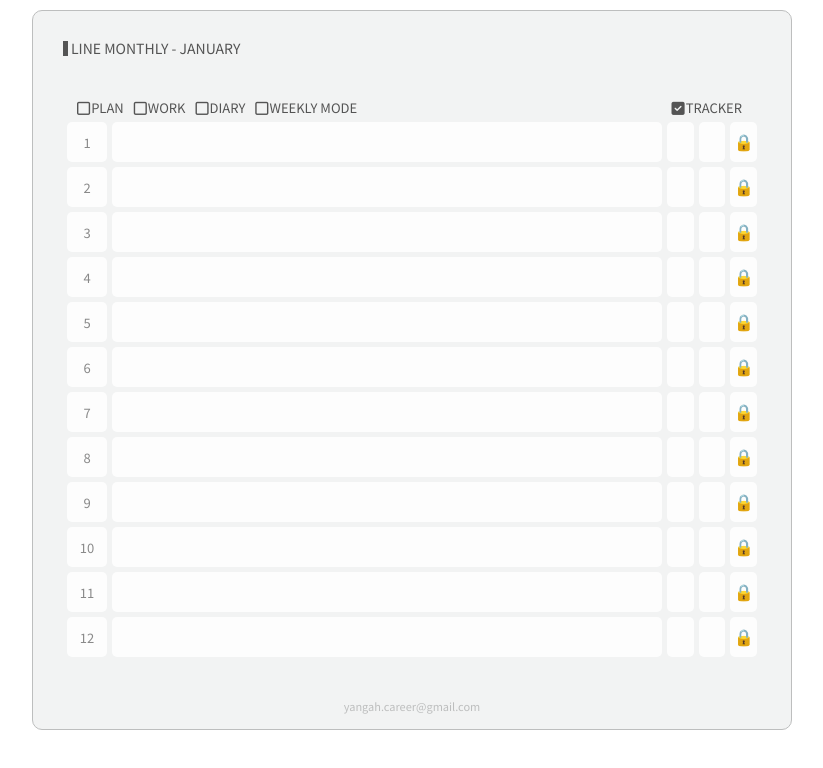
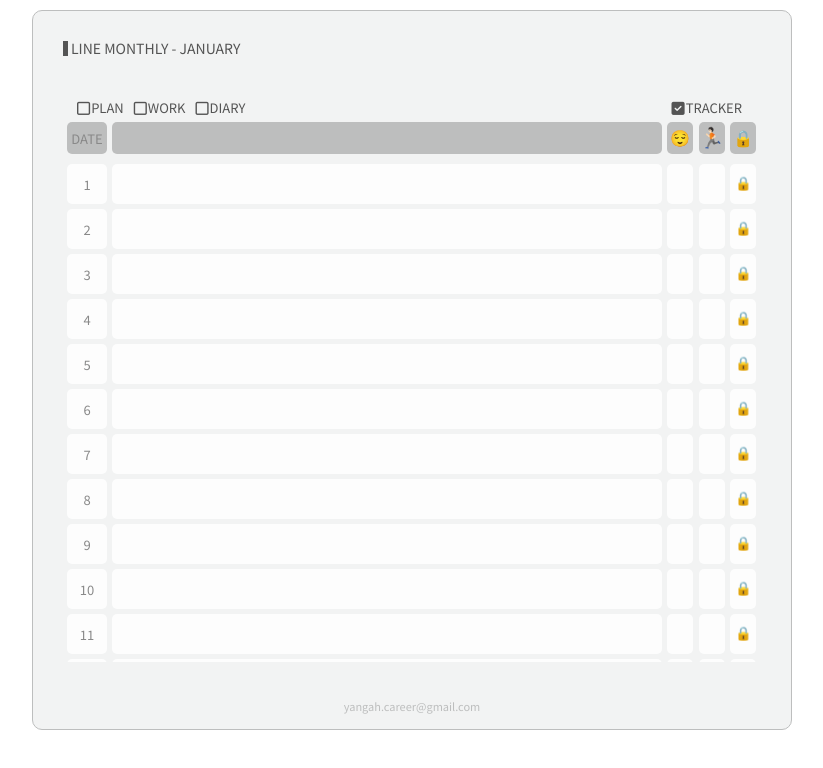
Before and after one commit to Yang-ah/my_first_diary, a React (Create React App) app: page /schedule in a window 1280 px wide. Shown: the top 768 px of the page, without its empty margins (228-1051 px from the left). Built offline with nearby package versions, Linux system fonts and the light colour scheme.

Commit message:
added header of table in line-monthly

```diff
--- a/src/screens/Monthly-Schedule.tsx
+++ b/src/screens/Monthly-Schedule.tsx
@@ -51,6 +51,7 @@ const CheckBox = styled.div`
     margin-left: 10px;
   }
   label {
+    cursor: pointer;
     display: flex;
     align-items: center;
   }
@@ -78,11 +79,21 @@ const SectionLineWithoutTracker = styled(SectionLine)`
   grid-template-columns: 40px 1fr 27px;
 `;
 
+const TableHeader = styled(SectionLine)`
+  height: 32px;
+  margin-bottom: 10px;
+  div:first-child,
+  div:nth-child(2),
+  div > div {
+    background-color: ${(props) => props.theme.fourthColor};
+  }
+`;
+
 const DateBox = styled.div`
   border-radius: 5px;
   display: flex;
+  align-items: center;
   justify-content: center;
-  align-items: center;
   font-size: 13px;
   background-color: rgba(255, 255, 255, 0.8);
   color: ${(props) => props.theme.thirdColor};
@@ -99,13 +110,20 @@ const SectionSide = styled.div`
   grid-template-columns: repeat(3, 1fr);
 `;
 
-const SideBox = styled.div`
+const SideBox = styled.input`
+  width: 26px;
   border-radius: 5px;
   background-color: rgba(255, 255, 255, 0.8);
   display: flex;
   align-items: center;
   justify-content: center;
   padding-bottom: 3px;
+  border: none;
+  outline: none;
+`;
+
+const LockBox = styled(SideBox)`
+  cursor: pointer;
 `;
 
 const LineHeader = styled(Header)`
@@ -150,13 +168,6 @@ function MonthlySchedule() {
                 DIARY
               </label>
             </div>
-            <div>
-              <input id="weekly-mode" type="checkbox" />
-              <label htmlFor="weekly-mode">
-                <i className="fa-regular fa-square"></i>
-                WEEKLY MODE
-              </label>
-            </div>
           </CheckBox>
           <CheckBox>
             <div>
@@ -166,7 +177,7 @@ function MonthlySchedule() {
                   <i className="fa-solid fa-square-check"></i>
                 ) : (
                   <i className="fa-regular fa-square"></i>
-                )}{" "}
+                )}
                 TRACKER
               </label>
             </div>
@@ -175,6 +186,17 @@ function MonthlySchedule() {
 
         {onTracker ? (
           <SectionTable>
+            <TableHeader>
+              <DateBox>DATE</DateBox>
+              <MainBox></MainBox>
+              <SectionSide>
+                <SideBox as="div">😌</SideBox>
+                <SideBox as="div" style={{ fontSize: "20px" }}>
+                  🏃🏻
+                </SideBox>
+                <SideBox as="div">🔒</SideBox>
+              </SectionSide>
+            </TableHeader>
             {thisDates.map((date: Date) => (
               <SectionLine
                 key={`${date.toLocaleString("en-US", {
@@ -184,15 +206,22 @@ function MonthlySchedule() {
                 <DateBox>{date.getDate()}</DateBox>
                 <MainBox></MainBox>
                 <SectionSide>
-                  <SideBox></SideBox>
-                  <SideBox></SideBox>
-                  <SideBox>🔒</SideBox>
+                  <SideBox />
+                  <SideBox />
+                  <LockBox as="button">🔒</LockBox>
                 </SectionSide>
               </SectionLine>
             ))}
           </SectionTable>
         ) : (
           <SectionTable>
+            <TableHeader style={{ gridTemplateColumns: "40px 1fr 27px" }}>
+              <DateBox>DATE</DateBox>
+              <MainBox></MainBox>
+              <SectionSide>
+                <SideBox as="div">🔒</SideBox>
+              </SectionSide>
+            </TableHeader>
             {thisDates.map((date: Date) => (
               <SectionLineWithoutTracker
                 key={`${date.toLocaleString("en-US", {
@@ -201,7 +230,7 @@ function MonthlySchedule() {
               >
                 <DateBox>{date.getDate()}</DateBox>
                 <MainBox></MainBox>
-                <SideBox>🔒</SideBox>
+                <LockBox as="button">🔒</LockBox>
               </SectionLineWithoutTracker>
             ))}
           </SectionTable>
```
